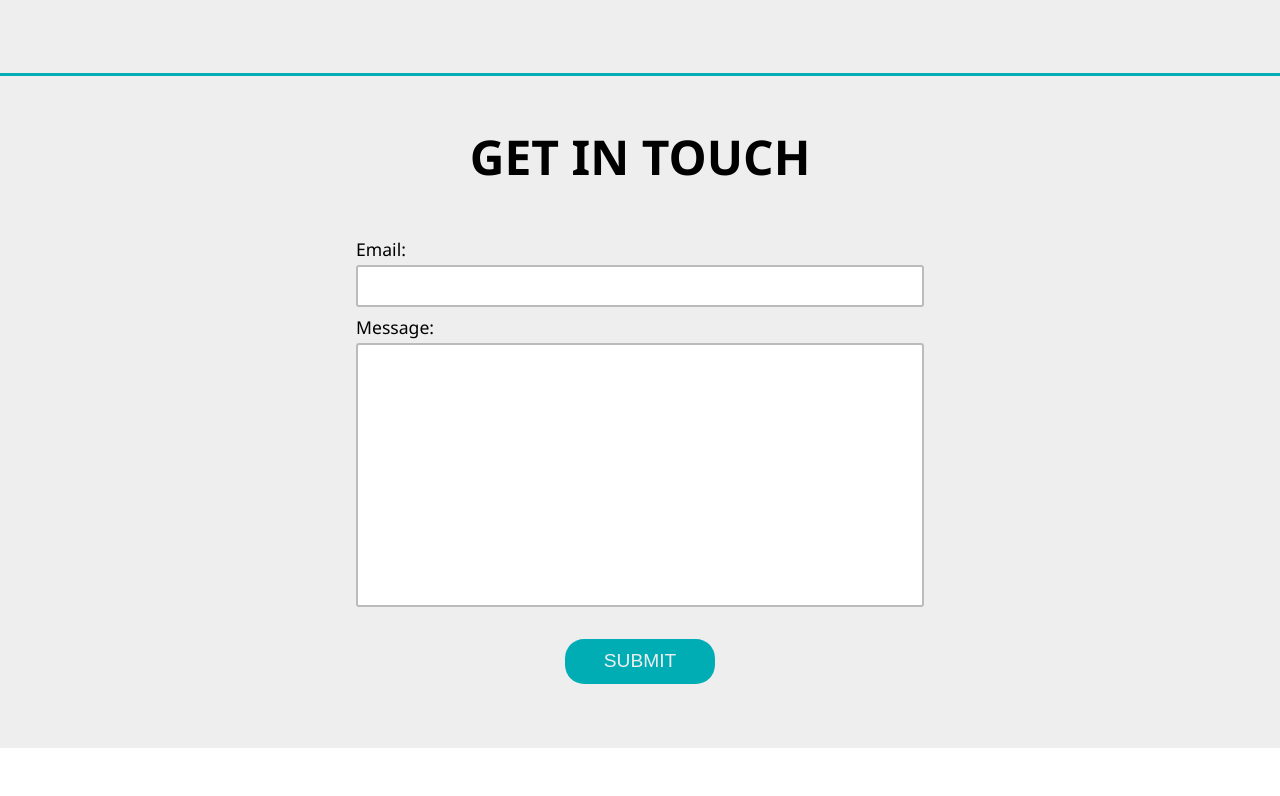
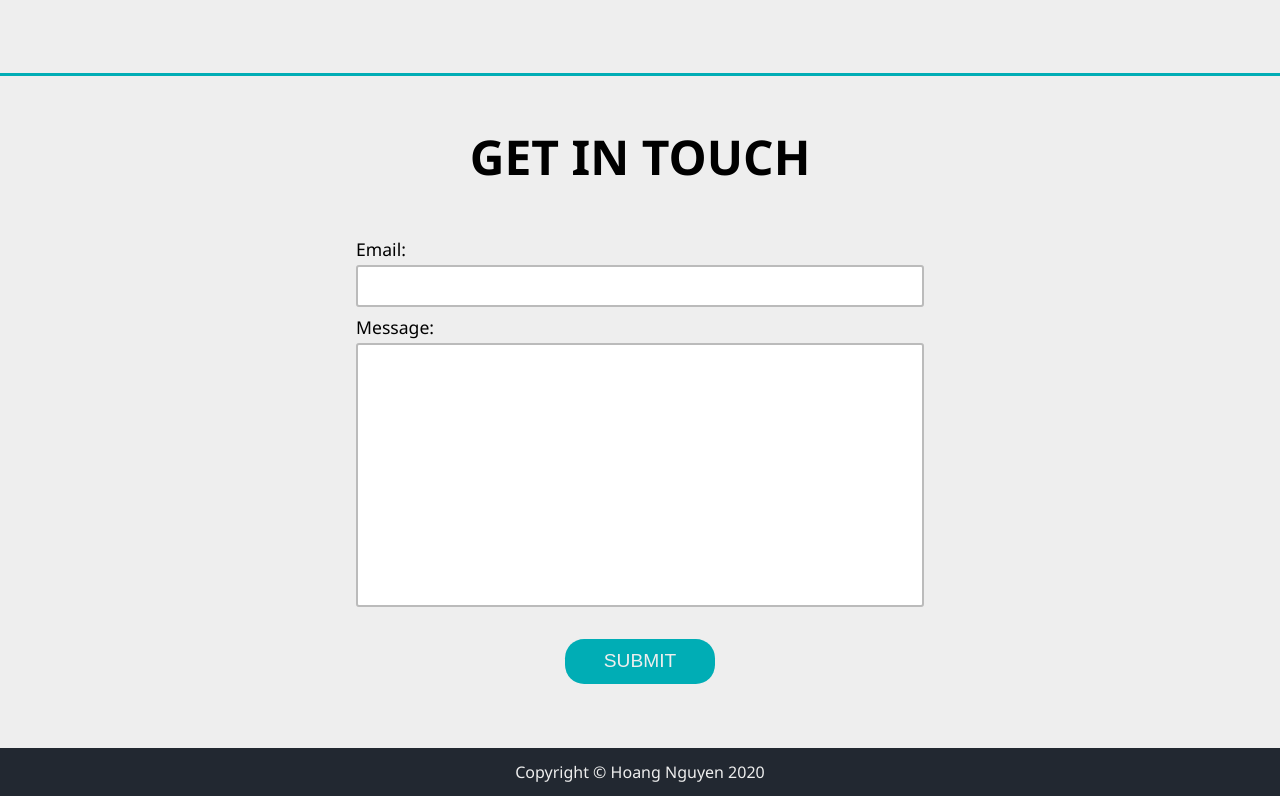
Before and after one commit to HoangNguyen-CA-old/portfolio, a React (Create React App) app: page / in a window 1280 px wide. Shown: the part 1824-2620 px from the top of the page. Before the commit the page ends 2572 px from the top, so only its background shows below. Built offline with nearby package versions, Linux system fonts and the light colour scheme.

Commit message:
added footer

```diff
--- a/src/App.js
+++ b/src/App.js
@@ -6,6 +6,7 @@ import Cover from './containers/Cover/Cover';
 import Projects from './containers/Projects/Projects';
 import Contact from './containers/Contact/Contact';
 import Skills from './containers/Skills/Skills';
+import Footer from './containers/Footer/Footer';
 
 import Divider from './components/UI/Divider/Divider';
 
@@ -22,6 +23,7 @@ function App() {
       <Skills />
       <Divider></Divider>
       <Contact />
+      <Footer />
     </Container>
   );
 }
--- a/src/components/NavLinks/NavLink/NavLink.js
+++ b/src/components/NavLinks/NavLink/NavLink.js
@@ -1,4 +1,3 @@
-import React from 'react';
 import styled, { css } from 'styled-components';
 
 import { Link } from 'react-scroll';
@@ -51,11 +50,7 @@ const StyledLink = styled(Link)`
     margin-left: 1.5em;
   }
 
-  ${(props) => (props.em ? Highlighted : null)}
+  ${(props) => (props.emp ? Highlighted : null)}
 `;
 
-const NavLink = (props) => {
-  return <StyledLink {...props}>{props.children}</StyledLink>;
-};
-
-export default NavLink;
+export default StyledLink;
--- a/src/components/NavLinks/NavLinks.js
+++ b/src/components/NavLinks/NavLinks.js
@@ -11,7 +11,7 @@ const NavLinks = (props) => {
       <NavLink to={'contact'} duration={500} smooth={true}>
         Contact
       </NavLink>
-      <NavLink em={true} to={'projects'} duration={500} smooth={true}>
+      <NavLink emp={1} to={'projects'} duration={500} smooth={true}>
         Projects
       </NavLink>
     </>
--- /dev/null
+++ b/src/containers/Footer/Footer.js
@@ -0,0 +1,28 @@
+import React, { Component } from 'react';
+import styled from 'styled-components';
+
+const Container = styled.div`
+  height: 3em;
+  width: 100%;
+  background-color: ${({ theme }) => theme.colors.dark};
+
+  display: flex;
+  justify-content: center;
+  align-items: center;
+`;
+
+const Text = styled.p`
+  color: ${({ theme }) => theme.colors.light};
+`;
+
+export class Footer extends Component {
+  render() {
+    return (
+      <Container>
+        <Text>Copyright &copy; Hoang Nguyen 2020</Text>
+      </Container>
+    );
+  }
+}
+
+export default Footer;
```
